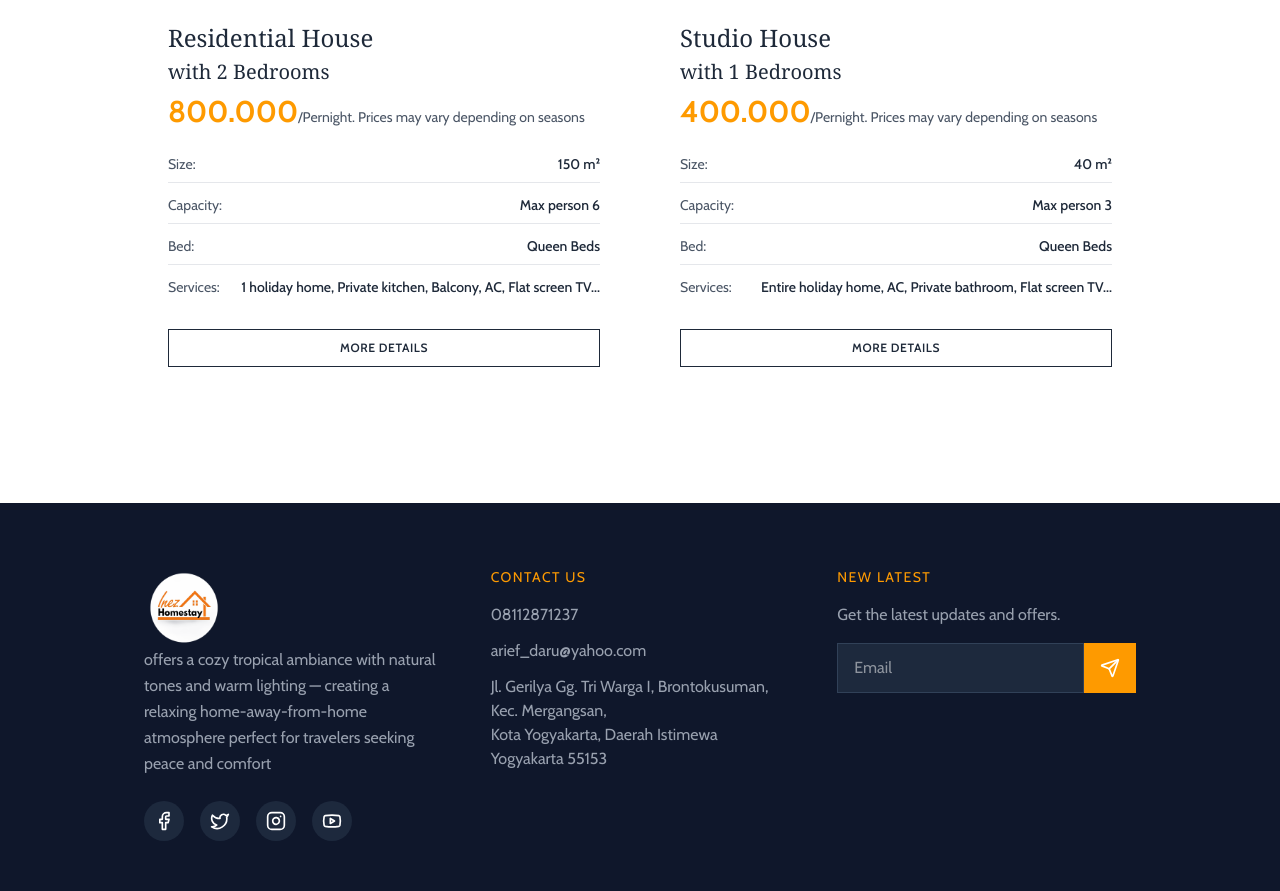
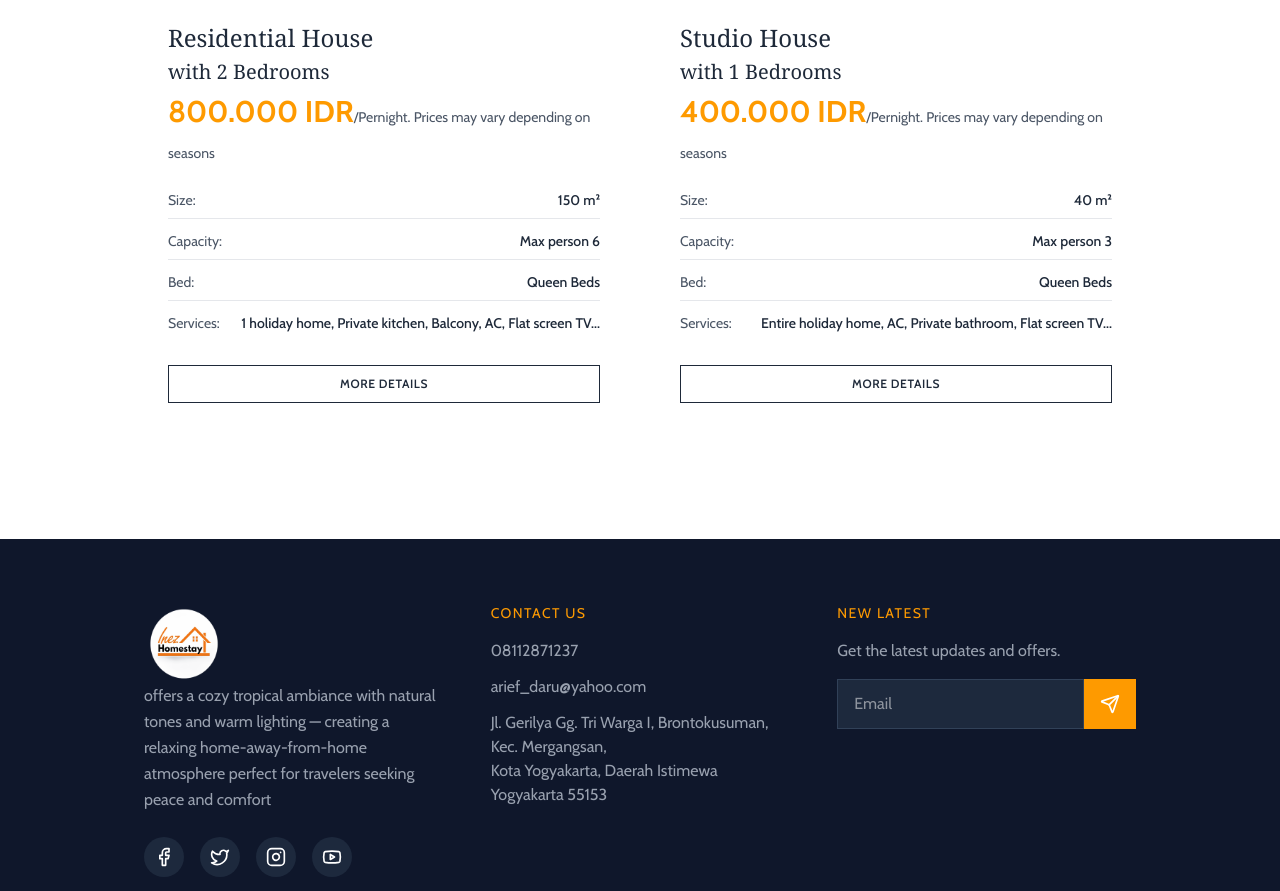
Before and after one commit to yusufbintangg/inezhomestay, a Next.js app: page /rooms in a window 1280 px wide. Shown: the part 878-1769 px from the top of the page. Built offline with nearby package versions, Linux system fonts and the light colour scheme.

Commit message:
revisi ke 2

```diff
--- a/src/app/rooms/page.js
+++ b/src/app/rooms/page.js
@@ -8,7 +8,7 @@ export default function RoomsPage() {
       id: 2,
       name: 'Residential House',
       subtitle: 'with 2 Bedrooms',
-      price: '800.000',
+      price: '800.000 IDR',
       size: '150 m²',
       capacity: 'Max person 6',
       bed: 'Queen Beds',
@@ -20,7 +20,7 @@ export default function RoomsPage() {
       id: 1,
       name: 'Studio House',
       subtitle: 'with 1 Bedrooms',
-      price: '400.000',
+      price: '400.000 IDR',
       size: '40 m²',
       capacity: 'Max person 3',
       bed: 'Queen Beds',
```
